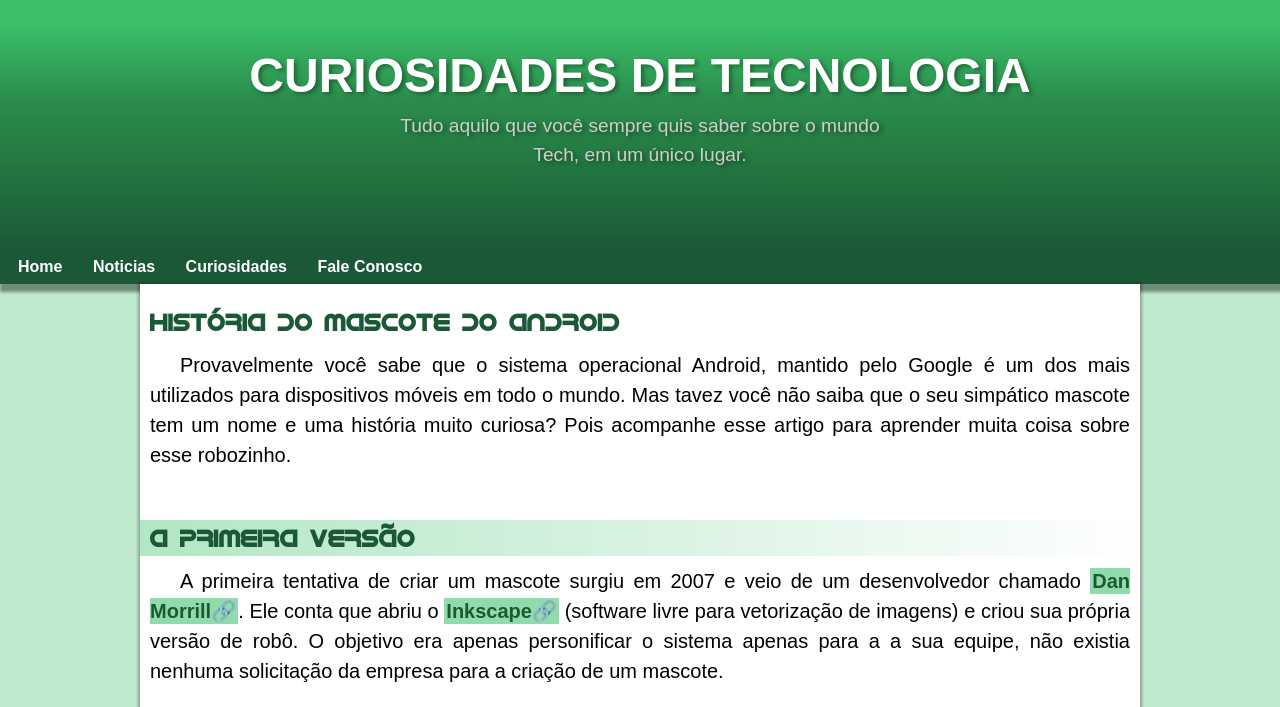
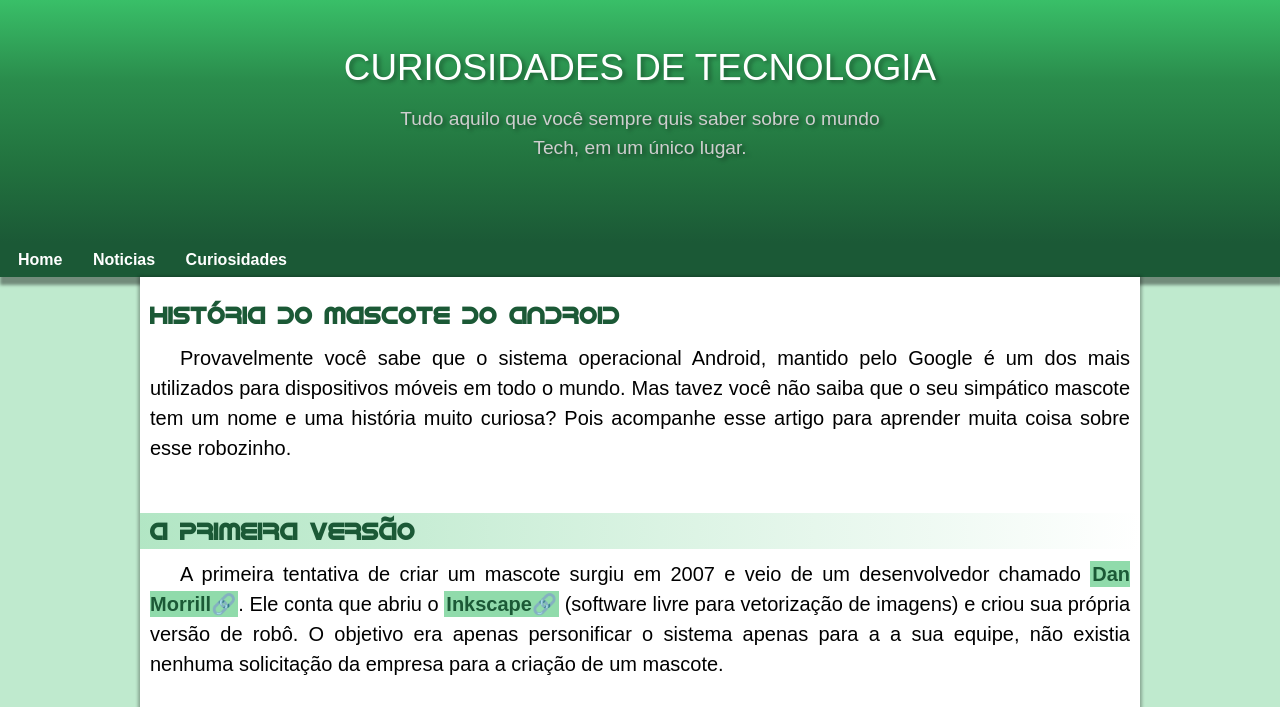
Before and after one commit to JoaopedroQR/cursoGuanabaraHtmlCss, a plain HTML site: page Modulo02/Desafios/d010/index.html in a window 1280 px wide. Shown: the top 707 px of the page. Drawn offline with Linux system fonts and the light colour scheme.

Commit message:
Correcao_bugs_vizualizacao_tela

```diff
--- a/Modulo02/Desafios/d010/index.html
+++ b/Modulo02/Desafios/d010/index.html
@@ -16,7 +16,6 @@
         <a href="#">Home</a>
         <a href="#">Noticias</a>
         <a href="#">Curiosidades</a>
-        <a href="#">Fale Conosco</a>
     </nav>
 
     <main>
--- a/Modulo02/Desafios/d010/style.css
+++ b/Modulo02/Desafios/d010/style.css
@@ -33,22 +33,21 @@ body{
 
 header{
 
-    background-image: linear-gradient(to top, #1B5936, #22733F, #2A8C4C, #39BF68 90%);
+    background-image: linear-gradient(to top, #1B5936, #22733F, #2A8C4C, #39BF68);
 
-    width: 100%;
-    height: 250px;
+    min-width: 300px;
 
 }
 
 header > h1{
     padding-top: 40px;
-    margin-bottom: 10px;
+    margin-bottom: 30px;
     margin: auto;
     color: white;
     text-align: center;
-    font-size: 3em;
+    font-size: 2.3em;
     font-family: Arial, Helvetica, sans-serif;
-    font-weight: bolder;
+    font-weight: normal;
     text-shadow: 3px 2px 4px rgba(0, 0, 0, 0.342);
 }
 
@@ -57,10 +56,10 @@ header > h2{
     margin: auto;
     color: rgb(206, 206, 206);
     text-align: center;
-    text-shadow: 3px 2px 4px rgba(0, 0, 0, 0.308);
     font-size: 1.2em;
     font-weight: normal;
     font-family: Arial, Helvetica, sans-serif;
+    padding: 10px 0px 80px 0px;
     text-shadow: 3px 2px 4px rgba(0, 0, 0, 0.425);
 }
 
@@ -68,6 +67,8 @@ nav {
     background-color: #1B5936;
     box-shadow: 1px 7px 3px 1px rgba(0, 0, 0, 0.404);
     padding : 5px;
+    min-width: 290px;
+
 }
 
 nav > a{
@@ -211,8 +212,9 @@ section > article > ul{
 footer{
     background-color: #1B5936;
     box-shadow: 1px 1px 1px 1px;
-    margin-top: -18px;
-    min-width: 400px;
+    margin-top: 18px;
+    min-width: 300px;
+    width: 100%;
 }
 
 footer > p{
```
